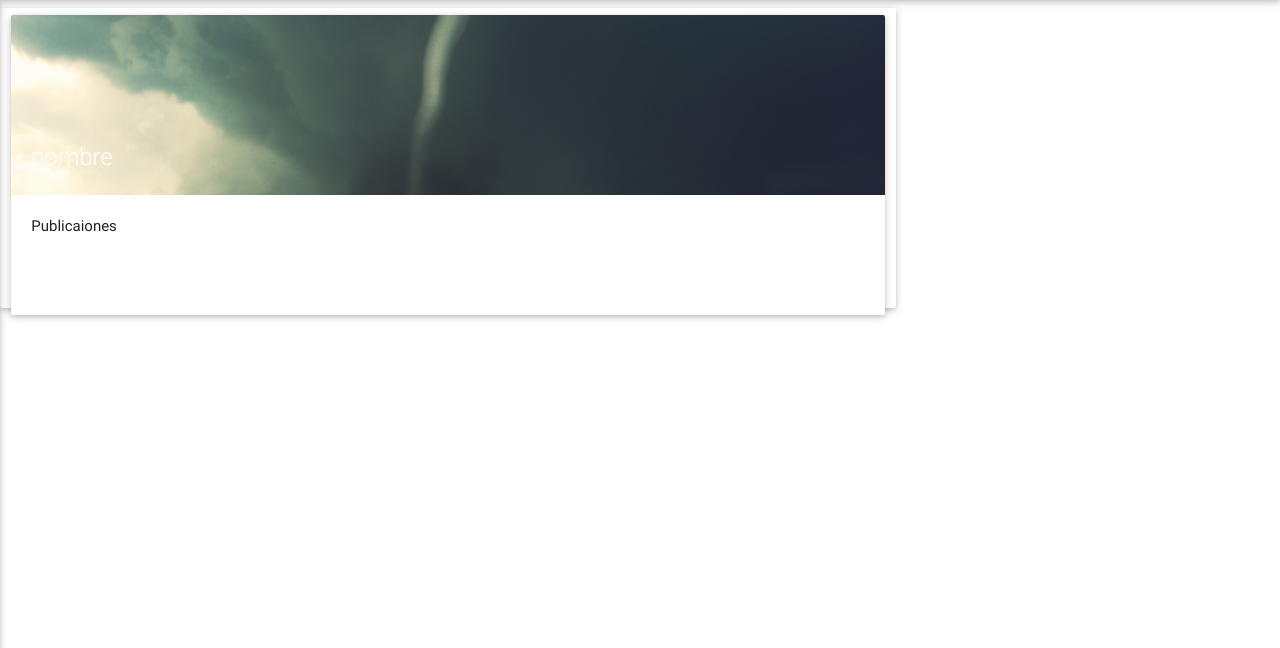
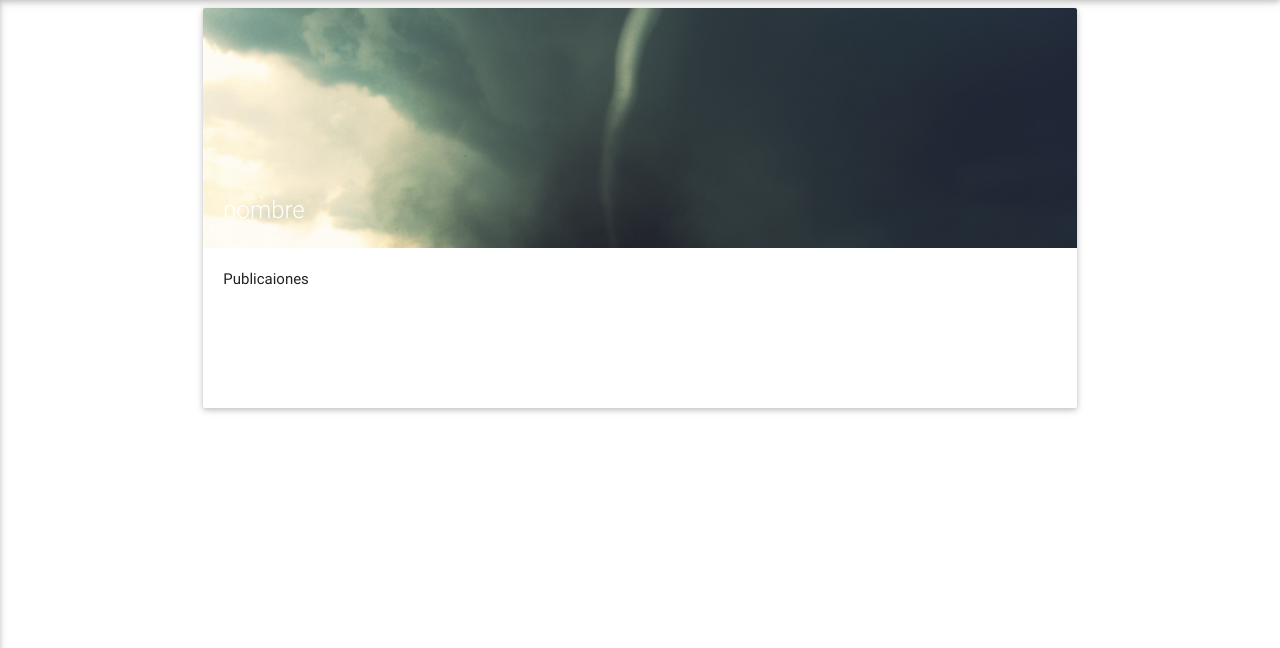
Before and after one commit to luantber/MiniRedSocial, a CodeIgniter app: page /codeigniter/index.php/muro/index in a window 1280 px wide. Shown: the part 64-712 px from the top of the page. Run offline with CodeIgniter, Linux system fonts and the light colour scheme.

Commit message:
muro medio

```diff
--- a/application/views/muro.php
+++ b/application/views/muro.php
@@ -1,6 +1,6 @@
-      <div class="row container card small">
+      <div class="row container">
         <div class="col s12">
-          <div class="card small">
+          <div class="card medium">
             <div class="card-image">
               <img class="" src="<?php echo base_url() ?>material/fondo.jpg">
               <span class="card-title">nombre
```
